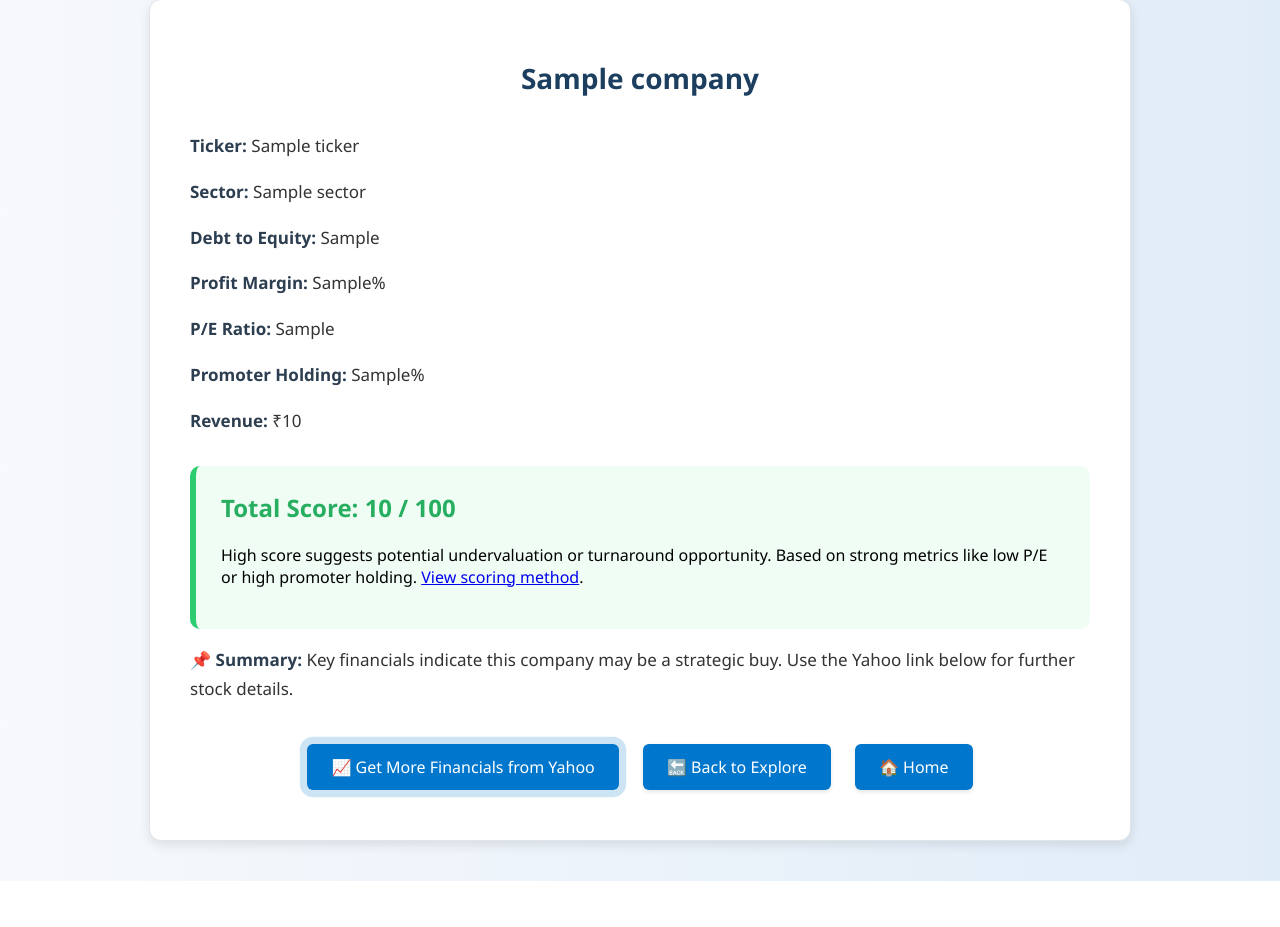
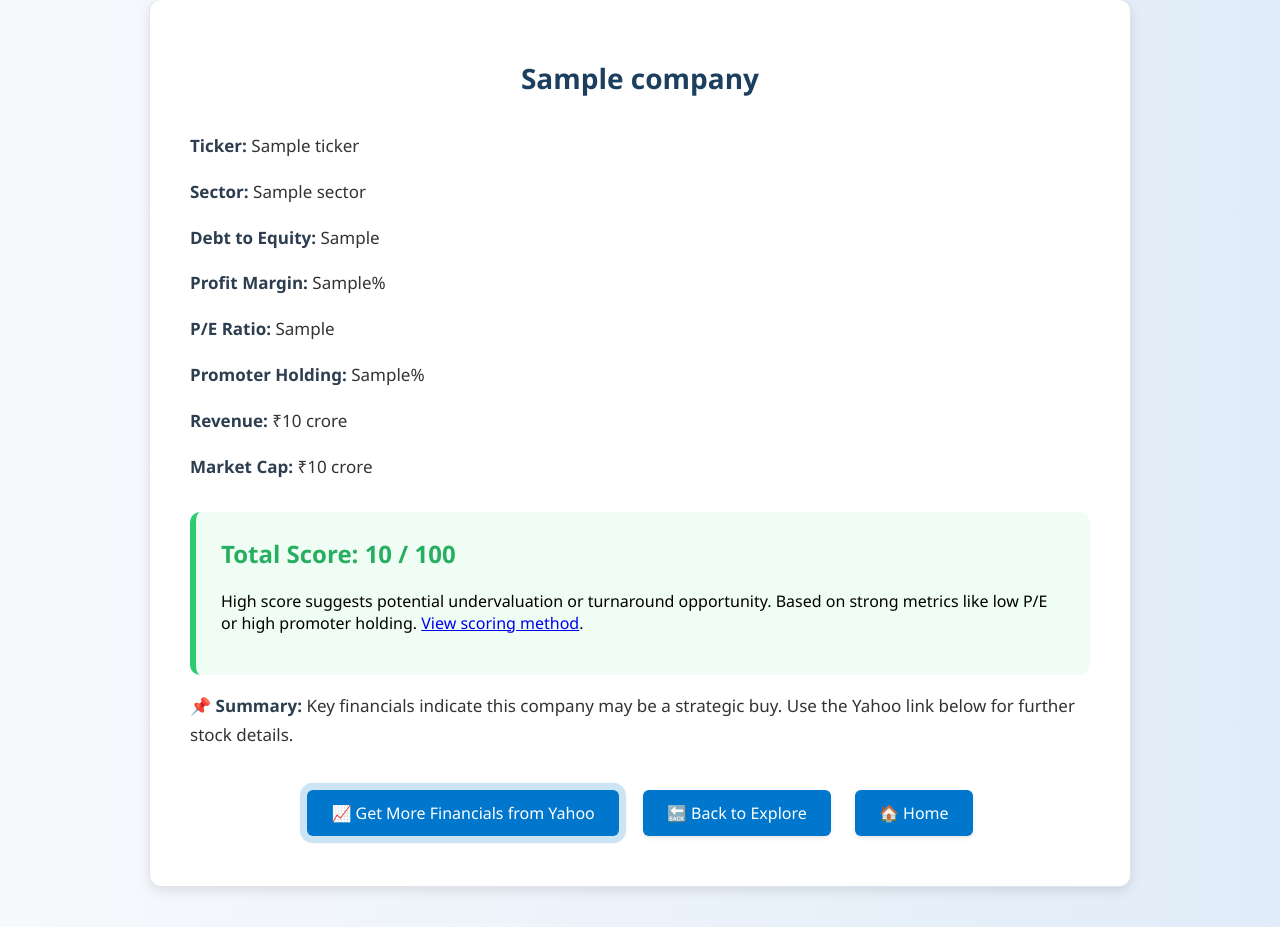
Before and after one commit to ragya1983/india-value-buy, a Flask app: template templates/search.html in a window 1280 px wide. Shown: the part 41-968 px from the top of the page. Before the commit the page ends 922 px from the top, so only its background shows below. Run offline with Flask 3, Linux system fonts and the light colour scheme; the template is opened without the code that fills it: most values are stand-ins (such as "Sample title", 1, 10 or a date in 2020).

Commit message:
Update search.html to display Market Cap and improve company detail layout

```diff
--- a/templates/search.html
+++ b/templates/search.html
@@ -96,7 +96,8 @@
             <p><strong>Profit Margin:</strong> {{ company['Profit Margin'] }}%</p>
             <p><strong>P/E Ratio:</strong> {{ company['P/E Ratio'] }}</p>
             <p><strong>Promoter Holding:</strong> {{ company['Promoter Holding'] }}%</p>
-            <p><strong>Revenue:</strong> ₹{{ company['Revenue']|int }}</p>
+            <p><strong>Revenue:</strong> ₹{{ company['Revenue']|int }} crore</p>
+            <p><strong>Market Cap:</strong> ₹{{ company['Market Cap']|int }} crore</p>
         </div>
 
         <div class="score-box">
```
